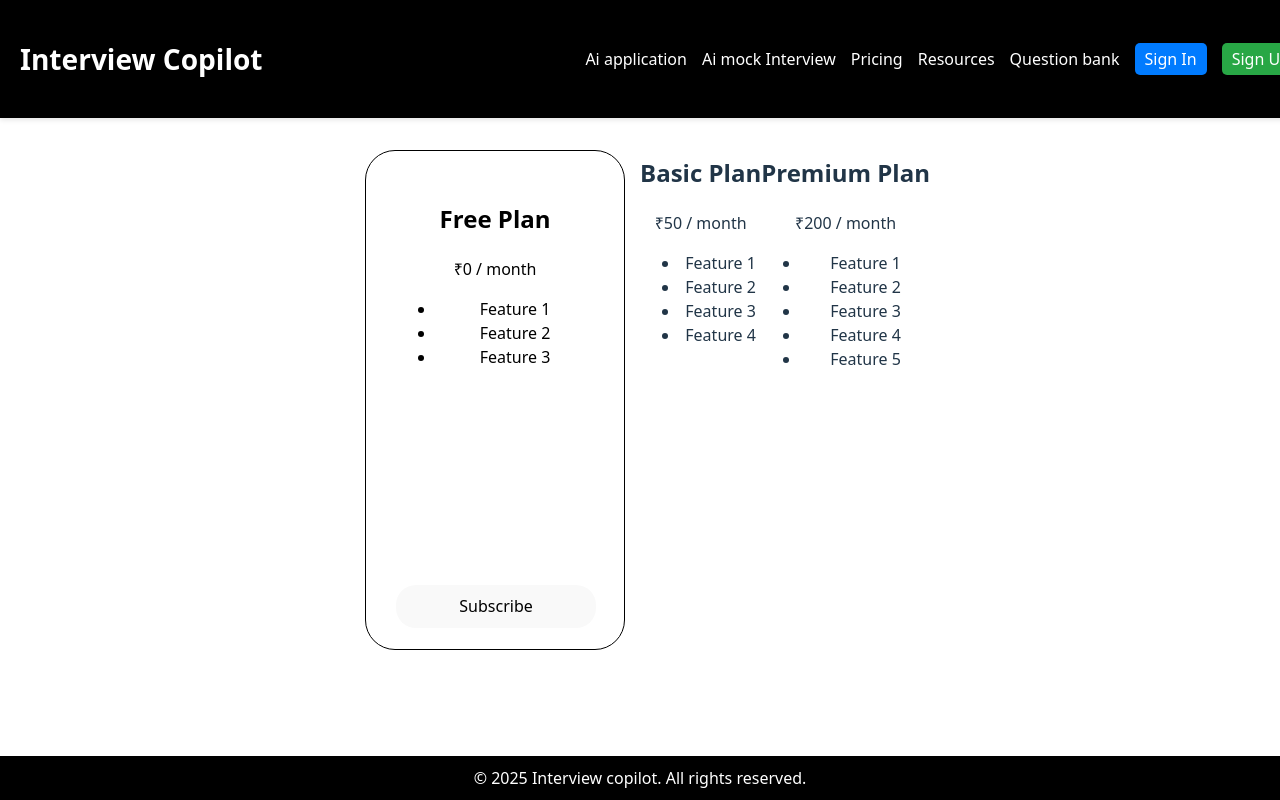
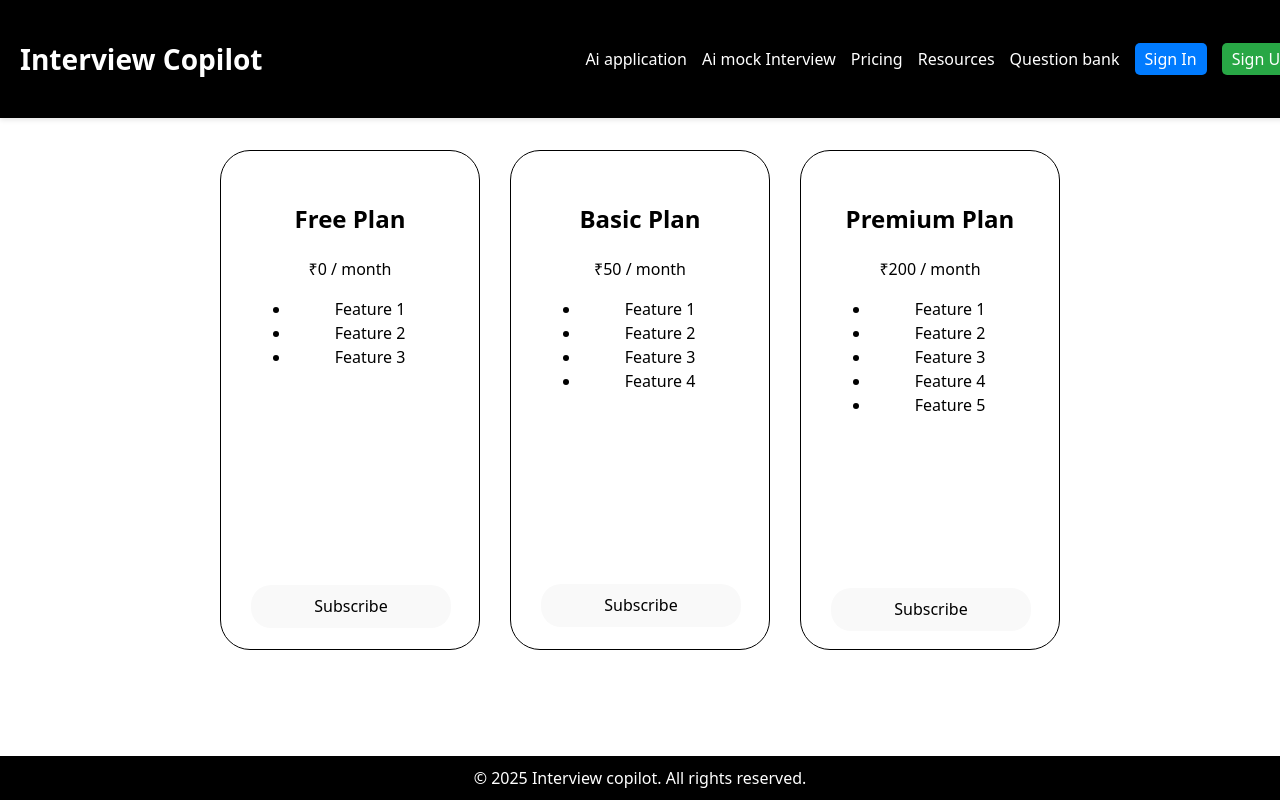
Before and after one commit to paridaq/ai-interviewer, a React (Vite) app in the folder frontend/my-app/: page /pricing in a window 1280 px wide. Built offline with nearby package versions, Linux system fonts and the light colour scheme.

Commit message:
arranging

```diff
--- a/frontend/my-app/src/Pricingpage/Pricing.tsx
+++ b/frontend/my-app/src/Pricingpage/Pricing.tsx
@@ -11,7 +11,7 @@ function Pricing(){
             <div
                     className="pricing-table"
                     style={{
-                            flex: 1,
+
                             backgroundColor: 'white',
                             border: '1px solid black',
                                 padding: '30px',
@@ -38,7 +38,20 @@ function Pricing(){
                            }} >Subscribe</button>
                             </div>
 
-                           <div className="pricing-table">
+                           <div className="pricing-table"  style={{
+
+                            backgroundColor: 'white',
+                            border: '1px solid black',
+                                padding: '30px',
+                                margin: '15px',
+                                boxSizing: 'border-box',
+                                height: '500px',
+                                color: 'black',
+                                width:'260px',
+                                borderRadius:'30px'
+
+
+                            }}>
                 <h2>Basic Plan</h2>
                 <p>₹50 / month</p>
                 <ul>
@@ -47,8 +60,25 @@ function Pricing(){
                     <li>Feature 3</li>
                     <li>Feature 4</li>
                 </ul>
+                <button style={{marginTop: '175px',
+                                            width:'200px',
+                                            borderRadius:'20px'
+                           }} >Subscribe</button>
             </div>
-            <div className="pricing-table">
+            <div className="pricing-table"  style={{
+
+                            backgroundColor: 'white',
+                            border: '1px solid black',
+                                padding: '30px',
+                                margin: '15px',
+                                boxSizing: 'border-box',
+                                height: '500px',
+                                color: 'black',
+                                width:'260px',
+                                borderRadius:'30px'
+
+
+                            }}>
                 <h2>Premium Plan</h2>
                 <p>₹200 / month</p>
                 <ul>
@@ -58,6 +88,10 @@ function Pricing(){
                     <li>Feature 4</li>
                     <li>Feature 5</li>
                 </ul>
+                <button style={{marginTop: '155px',
+                                            width:'200px',
+                                            borderRadius:'20px'
+                           }} >Subscribe</button>
             </div>
         </div>
 
```
